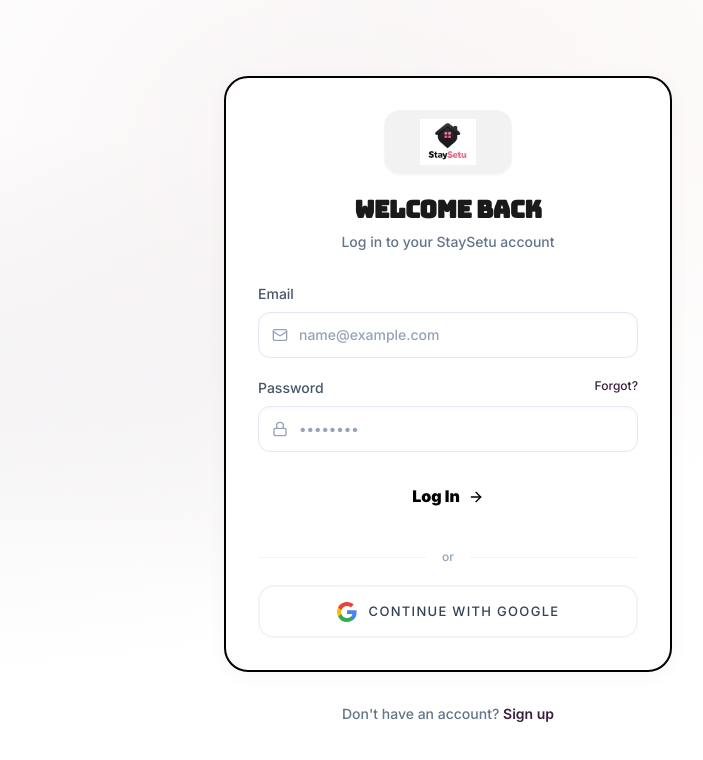
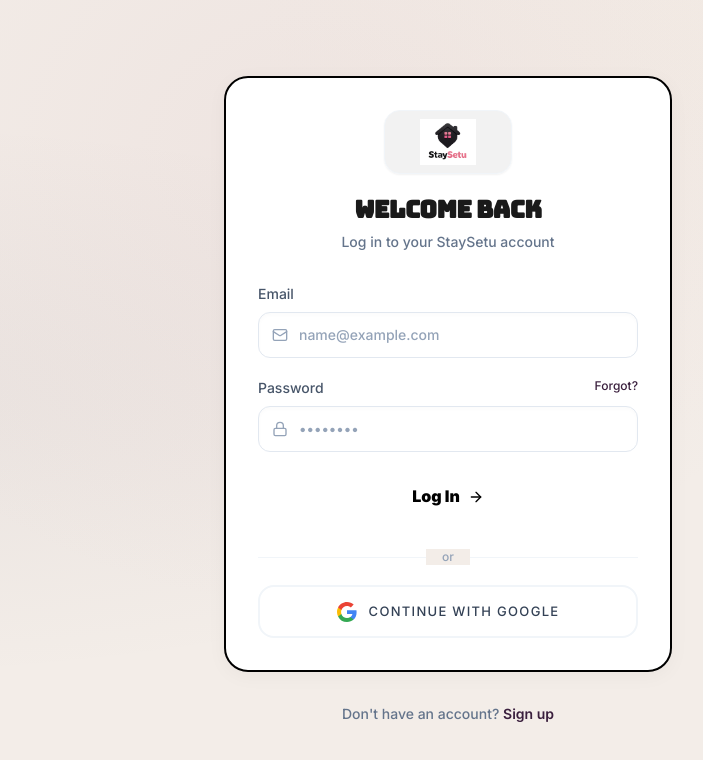
Before and after one commit to utkarshofficial999/staysetu, a React (Vite) app: page /login in a window 1280 px wide. Shown: the top 760 px of the page, without its empty margins (192-895 px from the left). Built offline with nearby package versions, Linux system fonts and the light colour scheme; no server answers.

Commit message:
style: finalise global background color on auth pages

```diff
--- a/src/pages/auth/Login.jsx
+++ b/src/pages/auth/Login.jsx
@@ -67,7 +67,7 @@
     };
 
     return (
-        <div className="min-h-screen flex flex-col items-center justify-center px-4 bg-white relative overflow-hidden">
+        <div className="min-h-screen flex flex-col items-center justify-center px-4 bg-surface relative overflow-hidden">
             <div className="absolute inset-0 bg-mesh pointer-events-none" />
 
             <div className="w-full max-w-md relative z-10">
@@ -121,7 +121,7 @@
                     <div className="mt-7">
                         <div className="relative flex items-center justify-center mb-5">
                             <div className="absolute inset-0 flex items-center"><div className="w-full border-t border-slate-100"></div></div>
-                            <span className="relative bg-white px-4 text-xs font-medium text-slate-400">or</span>
+                            <span className="relative bg-surface px-4 text-xs font-medium text-slate-400">or</span>
                         </div>
                         <GoogleButton onClick={handleGoogleLogin} loading={loading} />
                     </div>
--- a/src/pages/auth/Signup.jsx
+++ b/src/pages/auth/Signup.jsx
@@ -86,7 +86,7 @@
     };
 
     return (
-        <div className="min-h-screen flex flex-col items-center justify-center px-4 py-12 bg-white relative overflow-hidden">
+        <div className="min-h-screen flex flex-col items-center justify-center px-4 py-12 bg-surface relative overflow-hidden">
             <div className="absolute inset-0 bg-mesh pointer-events-none" />
 
             <div className="w-full max-w-md relative z-10">
@@ -169,7 +169,7 @@
                     <div className="mt-8">
                         <div className="relative flex items-center justify-center mb-6">
                             <div className="absolute inset-0 flex items-center"><div className="w-full border-t border-slate-100"></div></div>
-                            <span className="relative bg-white px-4 text-xs font-medium text-slate-400">or</span>
+                            <span className="relative bg-surface px-4 text-xs font-medium text-slate-400">or</span>
                         </div>
                         <GoogleButton onClick={handleGoogleLogin} loading={loading} />
                     </div>
```
